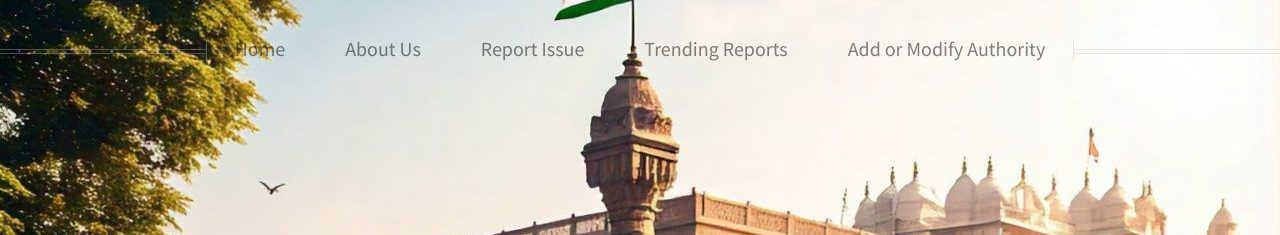
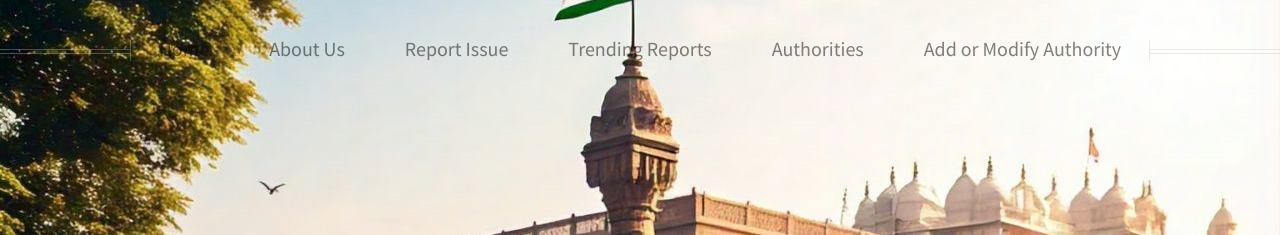
Before and after one commit to Anubhab-Rakshit/syntaxerror-hacknovare, a website: page index.html in a window 1280 px wide. Shown: the top 235 px of the page. Drawn offline with nearby package versions, Linux system fonts and the light colour scheme.

Commit message:
Update index.html

```diff
--- a/index.html
+++ b/index.html
@@ -58,6 +58,7 @@ canvas {
       <li><a href="about.html">About Us</a></li>
       <li><a href="https://syntaxerror-hacknovare.onrender.com">Report Issue</a></li>
       <li><a href="https://syntaxerror-hacknovare.onrender.com/view-reports">Trending Reports</a></li>
+      <li><a href="https://syntaxerror-hacknovare.onrender.com/view-authorities">Authorities</a></li>
       <li><a href="https://syntaxerror-hacknovare.onrender.com/authorities-modify/login">Add or Modify Authority</a></li>
     </ul>
   </nav>
```
